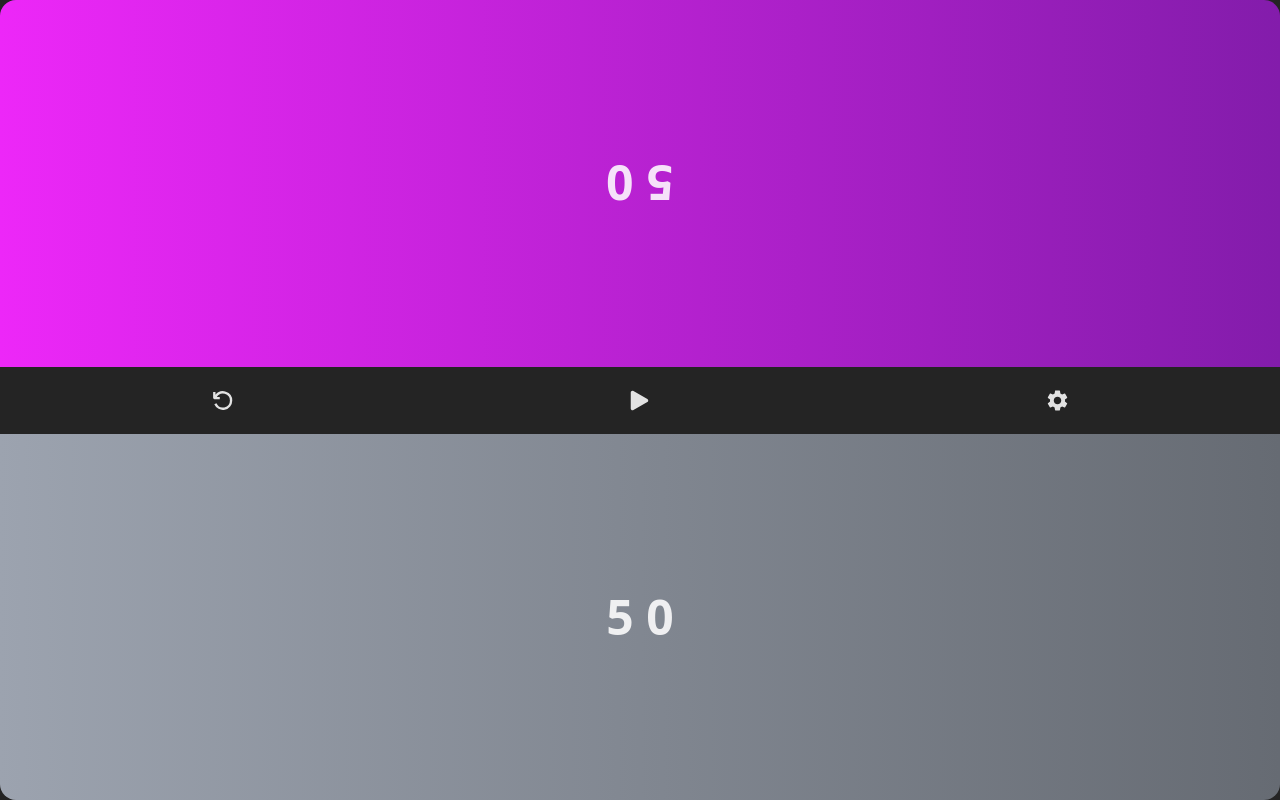
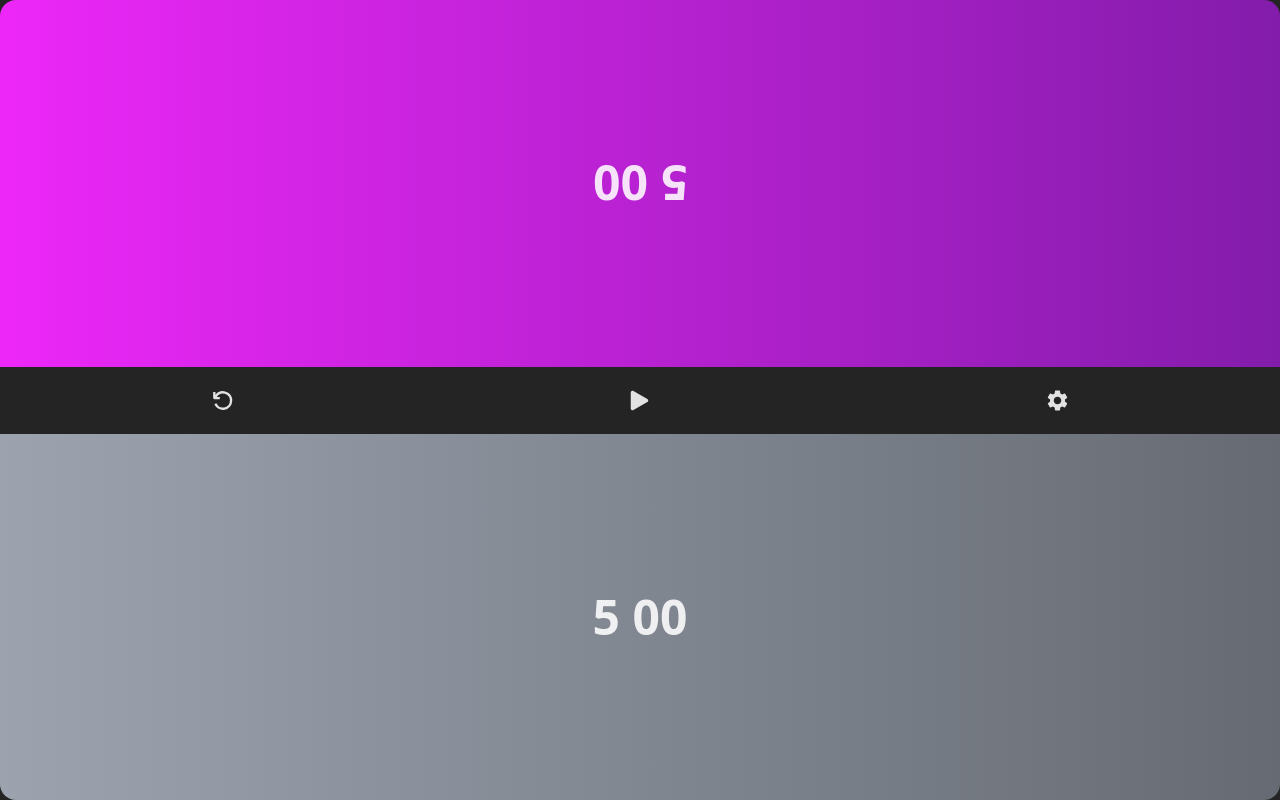
Before and after one commit to NBN7/chess-timer, a React (Vite) app: page / in a window 1280 px wide. Built offline with nearby package versions, Linux system fonts and the light colour scheme.

Commit message:
update seconds display

```diff
--- a/src/App.tsx
+++ b/src/App.tsx
@@ -125,7 +125,15 @@ function App() {
   // -------- TIMERS --------
 
   // -------- BONUS TIME --------
-
+  useEffect(() => {
+    if (isStarted) {
+      if (turn) {
+        setTimer1((prev) => prev + selectedBonusTime.current);
+        return;
+      }
+      setTimer2((prev) => prev + selectedBonusTime.current);
+    }
+  }, [turn]);
 
   // -------- BONUS TIME --------
 
@@ -148,7 +156,11 @@ function App() {
       <main className="flex flex-col justify-between w-full h-screen overflow-hidden">
         <Board
           minutes={Math.floor(timer1 / 60 / 1000)}
-          seconds={Math.floor((timer1 / 1000) % 60)}
+          seconds={
+            Math.floor((timer1 / 1000) % 60) < 10
+              ? "0" + Math.floor((timer1 / 1000) % 60)
+              : Math.floor((timer1 / 1000) % 60)
+          }
           onClick={toggleTurn}
           player={false}
           turn={turn}
@@ -164,7 +176,11 @@ function App() {
 
         <Board
           minutes={Math.floor(timer2 / 60 / 1000)}
-          seconds={Math.floor((timer2 / 1000) % 60)}
+          seconds={
+            Math.floor((timer2 / 1000) % 60) < 10
+              ? "0" + Math.floor((timer2 / 1000) % 60)
+              : Math.floor((timer2 / 1000) % 60)
+          }
           onClick={toggleTurn}
           player={true}
           turn={!turn}
--- a/src/components/Board.tsx
+++ b/src/components/Board.tsx
@@ -4,7 +4,7 @@ interface Props extends HTMLAttributes<HTMLDivElement> {
   player: boolean;
   turn: boolean;
   minutes: number;
-  seconds: number;
+  seconds: number | string;
   gameStart: boolean;
 }
 
--- a/src/components/Settings.tsx
+++ b/src/components/Settings.tsx
@@ -9,7 +9,7 @@ interface Props {
   handleBonusTimeChange: ChangeEventHandler<HTMLSelectElement>;
 }
 const TIME_OPTIONS = [1, 2, 3, 4, 5, 10, 15, 20, 25, 30, 35, 40, 45, 50, 55];
-const BONUS_OPTIONS = [1, 2, 3, 4, 5];
+const BONUS_OPTIONS = [1, 2, 3, 4, 5, 6, 7, 8, 9, 10];
 
 export const Settings = memo(
   ({ handleSettings, handleTimeChange, handleBonusTimeChange }: Props) => {
```
